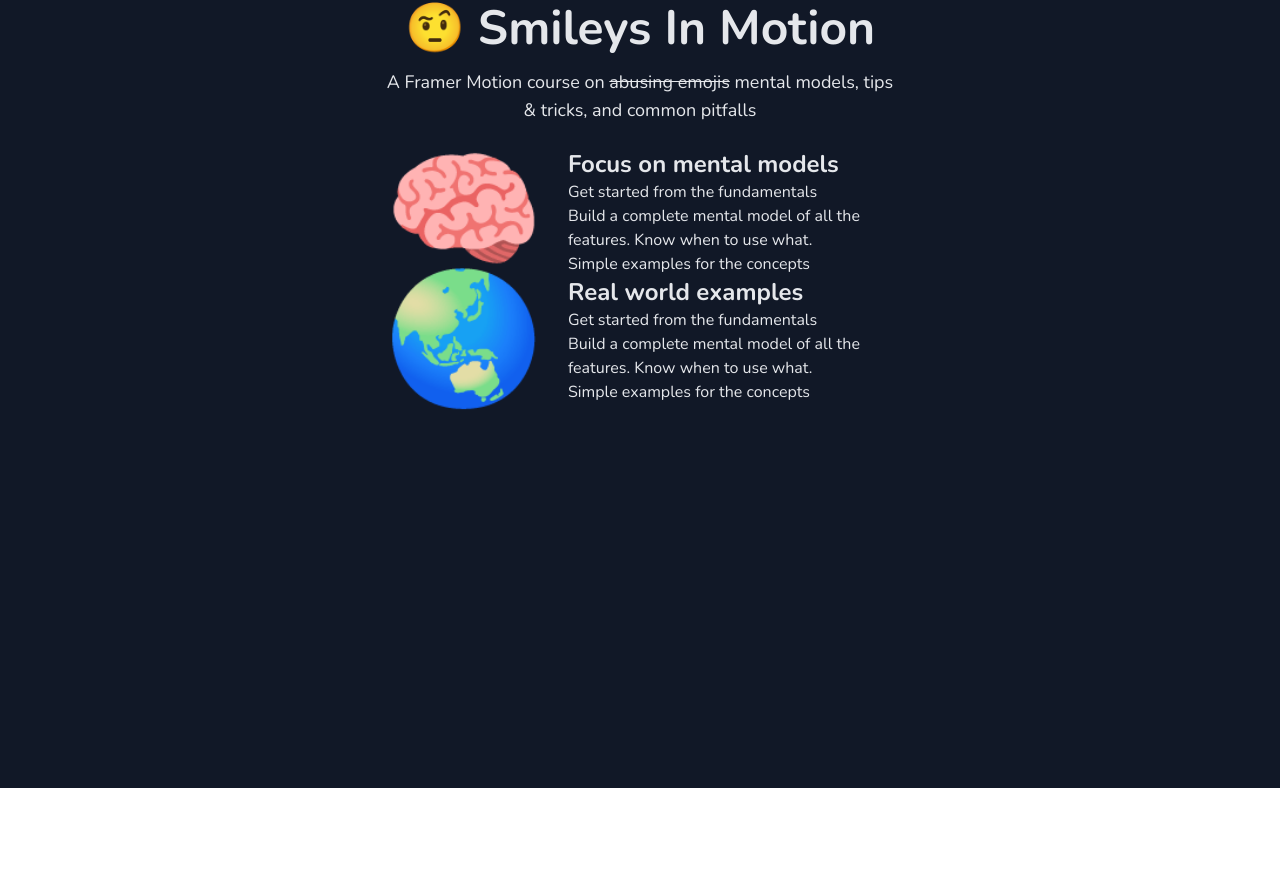
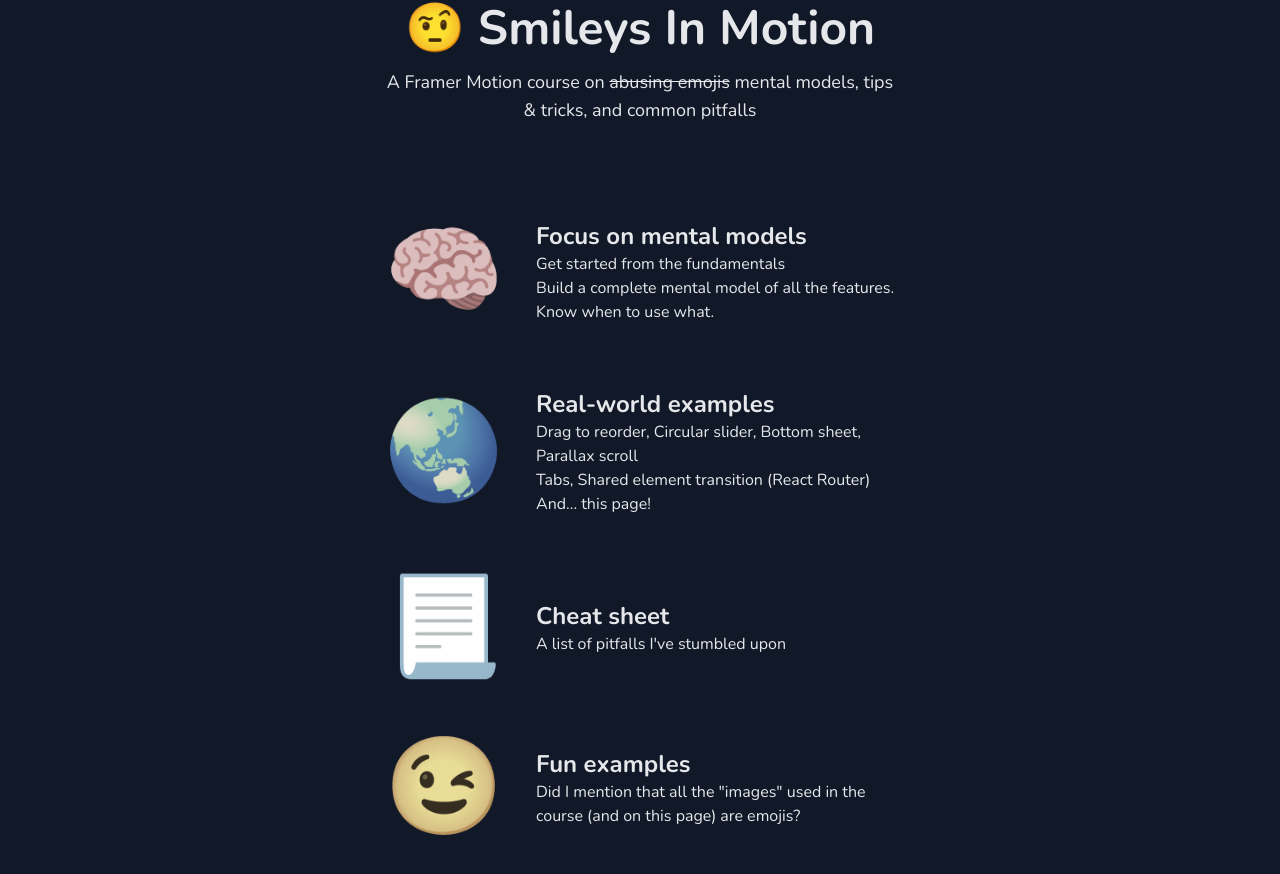
Before and after one commit to lintonye/smileys-in-motion, a Next.js app in the folder smileysinmotion.com/: page / in a window 1280 px wide. Shown: the part 2696-3570 px from the top of the page. Before the commit the page ends 3484 px from the top, so only its background shows below. Built offline with nearby package versions, Linux system fonts and the light colour scheme.

Commit message:
CourseIntro

```diff
--- a/smileysinmotion.com/components/Home.js
+++ b/smileysinmotion.com/components/Home.js
@@ -421,7 +421,7 @@ function CourseIntro() {
         🤨 Smileys In Motion
       </motion.h1>
       <motion.h2
-        className="text-center text-lg mb-6"
+        className="text-center text-lg mb-24"
         // variants={{
         //   beforeSeen: { opacity: 0 },
         //   playing: { opacity: 1, transition: { delay: 0.5 } },
@@ -431,31 +431,41 @@ function CourseIntro() {
         <span className="line-through">abusing emojis</span> mental models, tips
         &amp; tricks, and common pitfalls
       </motion.h2>
+      <motion.div className="space-y-16">
         <Feature emoji="🧠" title="Focus on mental models">
           <li>Get started from the fundamentals</li>
           <li>
             Build a complete mental model of all the features. Know when to use
             what.
           </li>
-        <li>Simple examples for the concepts</li>
         </Feature>
-      <Feature emoji="🌏" title="Real world examples">
-        <li>Get started from the fundamentals</li>
+        <Feature emoji="🌏" title="Real-world examples">
           <li>
-          Build a complete mental model of all the features. Know when to use
-          what.
+            Drag to reorder, Circular slider, Bottom sheet, Parallax scroll
           </li>
-        <li>Simple examples for the concepts</li>
+          <li>Tabs, Shared element transition (React Router)</li>
+          <li>And... this page!</li>
         </Feature>
-      <div className="pb-96" />
+        <Feature emoji="📃" title="Cheat sheet">
+          <li>A list of pitfalls I've stumbled upon</li>
+        </Feature>
+        <Feature emoji="😉" title="Fun examples">
+          <li>
+            Did I mention that all the "images" used in the course (and on this
+            page) are emojis?
+          </li>
+        </Feature>
+      </motion.div>
     </Page>
   );
 }
 
 function Feature({ emoji, title, children }) {
   return (
-    <div className="flex space-x-6">
-      <div className="text-9xl">{emoji}</div>
+    <div className="flex space-x-8 items-center">
+      <div className="text-8xl" style={{ filter: "saturate(0.4)" }}>
+        {emoji}
+      </div>
       <ul>
         <li className="text-2xl font-bold">{title}</li>
         {children}
@@ -466,7 +476,7 @@ function Feature({ emoji, title, children }) {
 
 function Main() {
   return (
-    <div>
+    <div className="pb-64">
       <Heading />
       <Quiz />
       <QuizAnswer />
```
Lines whose indentation alone changed are shown as unchanged.
